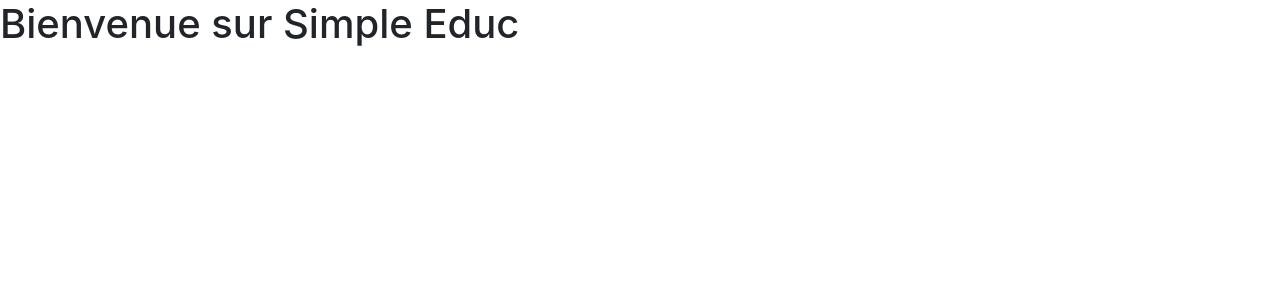
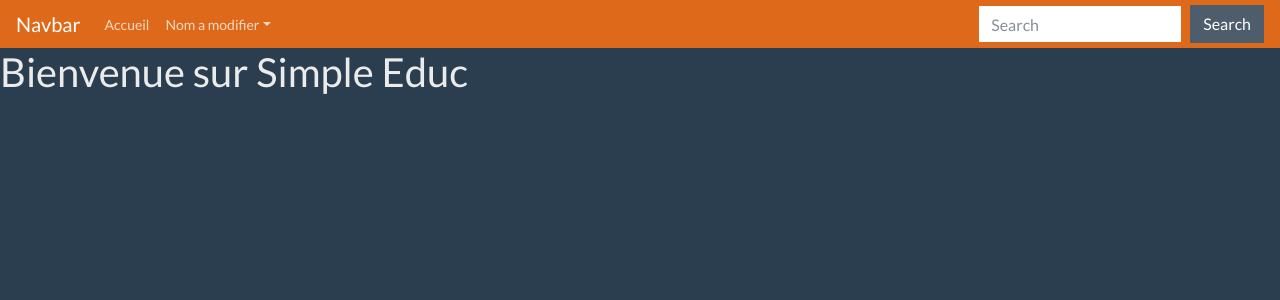
Before and after one commit to TheHerbin/SimpleEduc, a PHP site: page / in a window 1280 px wide. Shown: the top 300 px of the page. Run offline with PHP 8.4, Linux system fonts and the light colour scheme.

Commit message:
skeletton

```diff
--- a/src/vue/accueil.html.twig
+++ b/src/vue/accueil.html.twig
@@ -1,7 +1,9 @@
 {% extends "base.html.twig" %}
 {% block title %} {{ parent() }} Accueil
 {% endblock %}
+
 {% block contenu %}
+{{parent()}}
 	<h1>Bienvenue sur Simple Educ
 	</h1>
 {% endblock %}
--- a/src/vue/base.html.twig
+++ b/src/vue/base.html.twig
@@ -6,14 +6,45 @@
 		<meta
 		name="viewport" content="width=device-width, initial-scale=1, shrink-to-fit=no">
 		<!-- Bootstrap CSS -->
-		<link rel="stylesheet" href="https://stackpath.bootstrapcdn.com/bootstrap/4.4.1/css/bootstrap.min.css" integrity="sha384-Vkoo8x4CGsO3+Hhxv8T/Q5PaXtkKtu6ug5TOeNV6gBiFeWPGFN9MuhOf23Q9Ifjh" crossorigin="anonymous">
+		 {% block stylesheets %}<link rel="stylesheet" href=https://bootswatch.com/4/superhero/bootstrap.min.css>{% endblock %}
 		<title>
 			{% block title %}Simple Educ -
 			{% endblock %}
 		</title>
+
 	</head>
 	<body>
-		{% block contenu %}{% endblock %}
+		{% block contenu %}
+		<nav class="navbar navbar-expand-lg navbar-dark bg-primary">
+			<a class="navbar-brand" href="#">Navbar</a>
+			<button class="navbar-toggler" type="button" data-toggle="collapse" data-target="#navbarColor01" aria-controls="navbarColor01" aria-expanded="false" aria-label="Toggle navigation">
+				<span class="navbar-toggler-icon"></span>
+			</button>
+
+			<div class="collapse navbar-collapse" id="navbarColor01">
+				<ul class="navbar-nav mr-auto">
+					<li class="nav-item">
+						<a class="nav-link" href="#">Accueil</a>
+					</li>
+					<li class="nav-item dropdown">
+						<a class="nav-link dropdown-toggle" data-toggle="dropdown" href="#" role="button" aria-haspopup="true" aria-expanded="false">Nom a modifier</a>
+						<div class="dropdown-menu">
+							<a class="dropdown-item" href="#">Ajouter</a>
+							<a class="dropdown-item" href="#">Afficher</a>
+						</div>
+					</li>
+				</ul>
+				<form class="form-inline my-2 my-lg-0">
+					<input class="form-control mr-sm-2" type="text" placeholder="Search">
+					<button class="btn btn-secondary my-2 my-sm-0" type="submit">Search</button>
+				</form>
+			</div>
+		</nav>
+
+
+
+
+		{% endblock %}
 		<!-- Optional JavaScript -->
 		<!-- jQuery first, then Popper.js, then Bootstrap JS -->
 		<script src="https://code.jquery.com/jquery-3.4.1.slim.min.js" integrity="sha384-J6qa4849blE2+poT4WnyKhv5vZF5SrPo0iEjwBvKU7imGFAV0wwj1yYfoRSJoZ+n" crossorigin="anonymous"></script>
```
